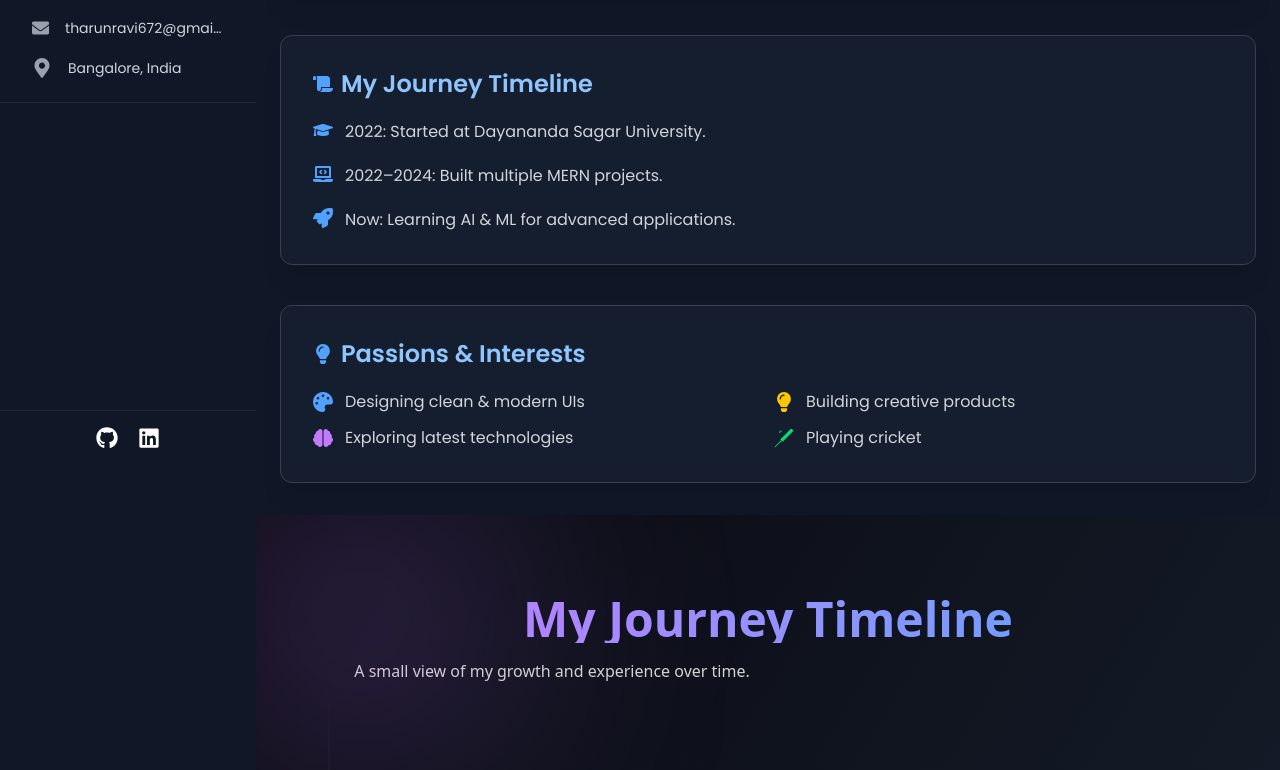
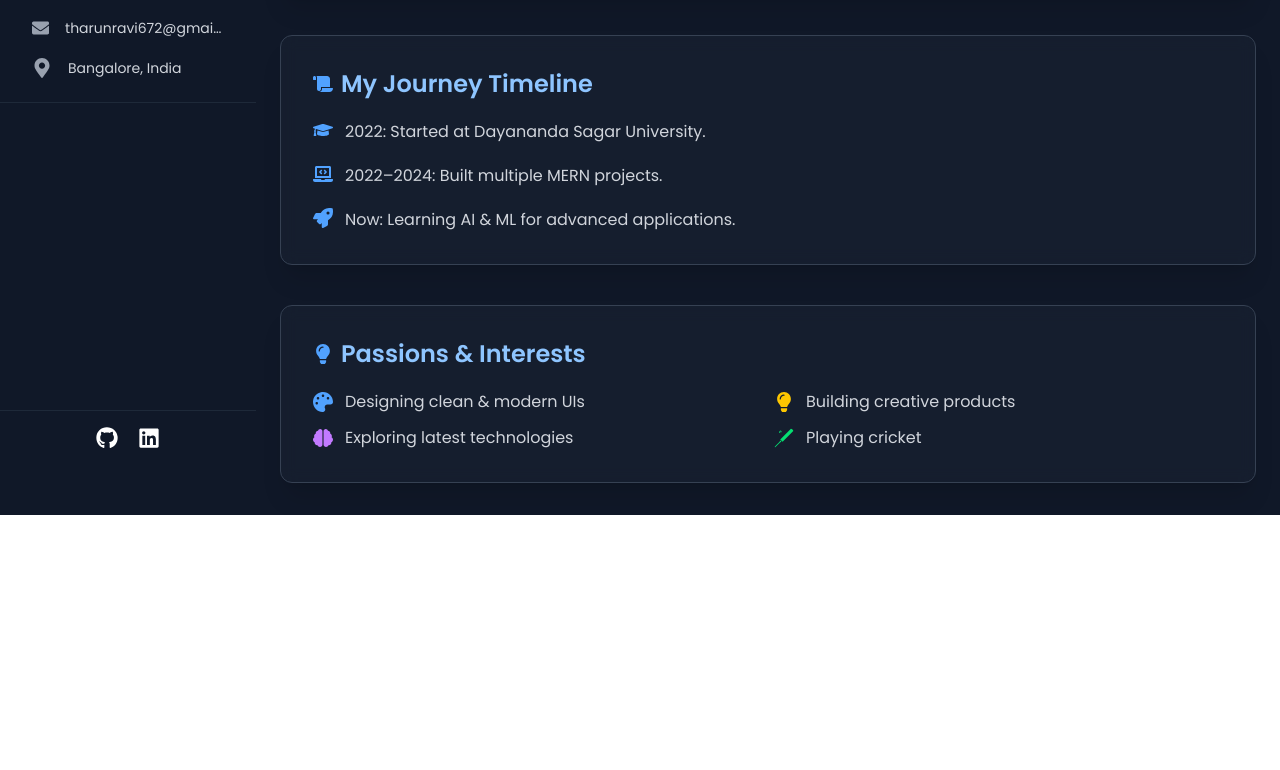
Before and after one commit to ravitharun/TharunProtifilo, a React (Vite) app in the folder Ui/: page /about in a window 1280 px wide. Shown: the part 327-1097 px from the top of the page. After the commit the page ends 842 px from the top, so only its background shows below. Built offline with nearby package versions, Linux system fonts and the light colour scheme.

Commit message:
update the navbar

```diff
--- a/Ui/src/Pages/About.jsx
+++ b/Ui/src/Pages/About.jsx
@@ -142,7 +142,7 @@ export default function About() {
             </section>
 
           </div>
-          <TimelineDemo></TimelineDemo>
+
         </div>
       </div>
     </>
--- a/Ui/src/Pages/Resume.jsx
+++ b/Ui/src/Pages/Resume.jsx
@@ -11,7 +11,6 @@ function Resume() {
         <>
             <div className="flex min-h-screen bg-gray-900 text-white overflow-hidden">
 
-                {/* LEFT NAVBAR */}
 
                 <LeftNavbar
                     isMobileOpen={isMobileOpen}
@@ -25,8 +24,8 @@ function Resume() {
 
                         <MainNavbar setIsMobileOpen={setIsMobileOpen} />
                     </div>
-                          <TimelineDemo></TimelineDemo>
-                          <Skills></Skills>
+                    <TimelineDemo></TimelineDemo>
+                    <Skills></Skills>
                 </div>
             </div>
         </>
```
